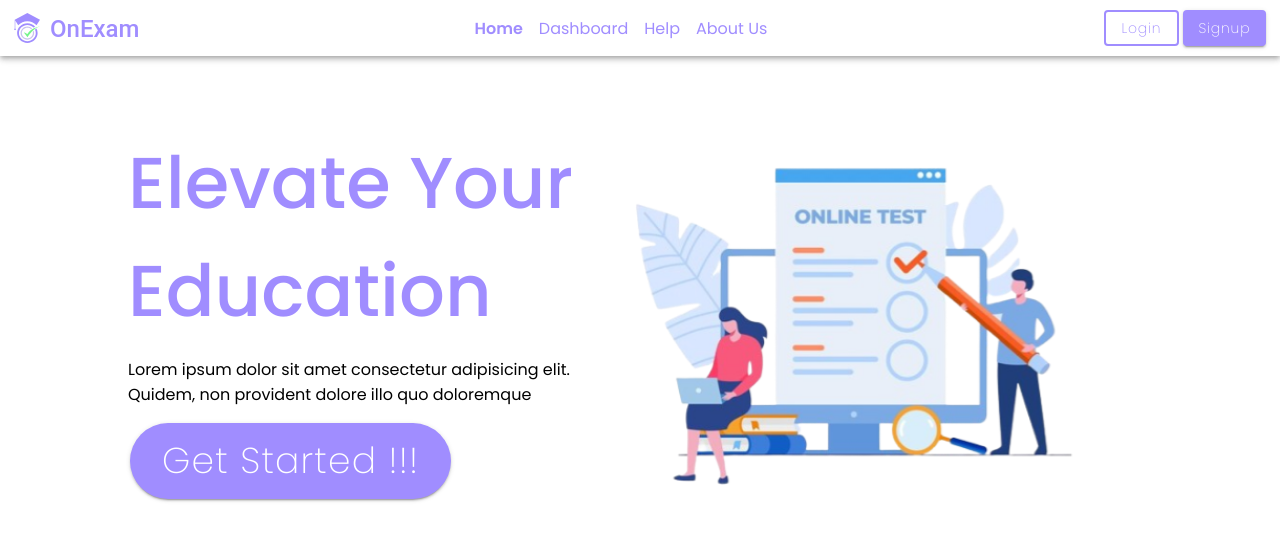
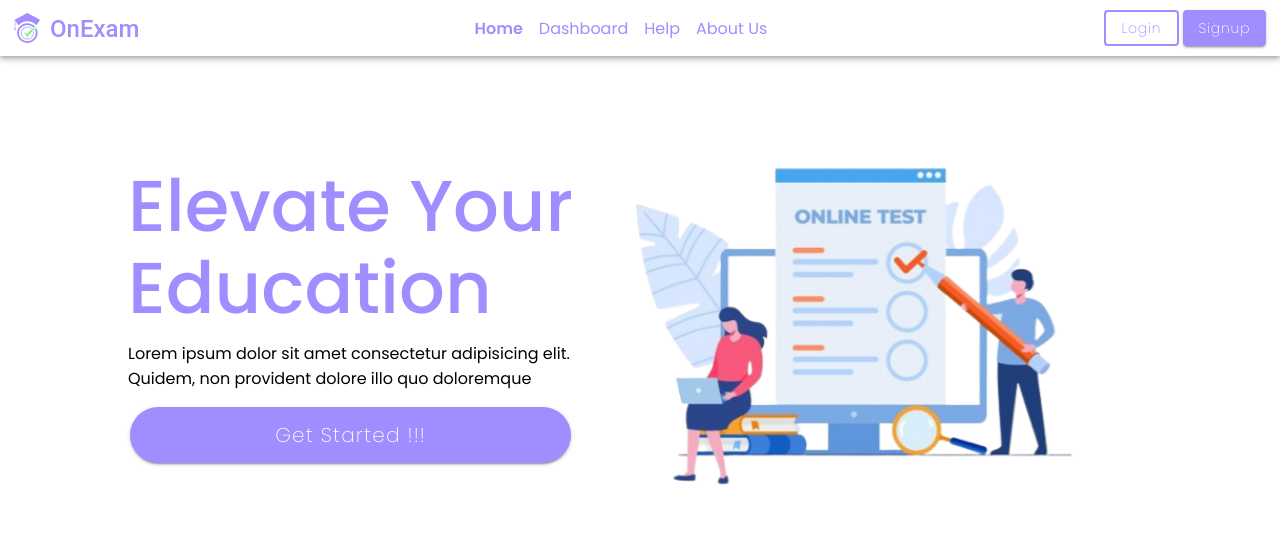
Before and after one commit to developercirclesmks/sistem-informasi-11, a React (Vite) app: page /home in a window 1280 px wide. Shown: the top 540 px of the page. Built offline with nearby package versions, Linux system fonts and the light colour scheme.

Commit message:
refactor : use Ionic Button

```diff
--- a/src/components/atoms/button/roundButton.module.css
+++ /dev/null
@@ -1,9 +0,0 @@
-
-.buttons{
-  font-family: Poppins;
-  color: white;
-  text-transform: none;
-  font-weight: 200;
-  font-size: 36px;
-  padding:6px 12px;
-}
--- a/src/components/atoms/button/roundButton.tsx
+++ /dev/null
@@ -1,26 +0,0 @@
-import {
-	IonButton,
-	IonContent,
-	IonHeader,
-	IonPage,
-	IonTitle,
-	IonToolbar,
-} from "@ionic/react";
-import React from "react";
-import style from "./roundButton.module.css";
-
-interface RoundButtonProps {
-	children: React.ReactNode;
-	onclick?:()=>void;
-	};
-
-const RoundButton: React.FC<RoundButtonProps> = (props) => {
-	const { children,onclick } = props;
-	return (
-			<IonButton onClick={onclick} color="" size="large" shape="round">
-				<span className={style.buttons}>{children}</span>
-			</IonButton>
-	);
-};
-
-export default RoundButton; // Renamed to start with a capital letter (convention)
--- a/src/components/organisms/Hero/Hero.module.css
+++ b/src/components/organisms/Hero/Hero.module.css
@@ -1,10 +1,10 @@
+
 .main{
   display:flex;
   width: 100%;
   padding:64px 128px;
   justify-content: space-between;
   align-items: center;
-  background-color: #ffffff;
 }
 
 .heroContent{
@@ -20,11 +20,8 @@
   font-size: 72px;
   font-weight: 500;
   min-width: max-content;
+  line-height:82px;
 
-}
-
-.text{
-  color: black;
 }
 
 .buttons{
--- a/src/components/organisms/Hero/Hero.tsx
+++ b/src/components/organisms/Hero/Hero.tsx
@@ -5,7 +5,8 @@ import {
 	IonTitle,
 	IonToolbar,
 	IonButton,
-  IonImg,
+	IonImg,
+	IonText,
 } from "@ionic/react";
 import React from "react";
 import style from "./Hero.module.css";
@@ -15,22 +16,24 @@ const Hero: React.FC = () => {
 	return (
 		<main className={style.main}>
 			<section className={style.heroContent}>
-				<span className={style.heading}>
+				<IonText className={style.heading}>
 					Elevate Your
 					<br /> Education
-				</span>
-				<span className={style.text}>
+				</IonText>
+				<IonText className={style.text}>
 					Lorem ipsum dolor sit amet consectetur adipisicing elit. Quidem, non
 					provident dolore illo quo doloremque
-				</span>
-				<div>
-				<RoundButton>Get Started !!!</RoundButton>
-				</div>
+				</IonText>
+				<IonButton shape="round" size="large">
+					Get Started !!!
+				</IonButton>
 			</section>
-      <section className={style.heroImages} draggable={false} >
-          <IonImg draggable={false} src="./images/Hero Image.png" alt="Heroes"/>
-      </section>
 
+
+
+			<section className={style.heroImages} draggable={false}>
+				<IonImg draggable={false} src="./images/Hero Image.png" alt="Heroes" />
+			</section>
 		</main>
 	);
 };
--- a/src/pages/NotFound.module.css
+++ b/src/pages/NotFound.module.css
@@ -1,14 +1,7 @@
 .main{
-  background-color: white;
   display: flex;
   justify-content: center;
   align-items: center;
-  color:rgb(160, 141, 255);
-}
-.imagesCtn{
-  display: flex;
-  justify-content: center;
-  width: 100%;
 }
 
 
@@ -26,10 +19,9 @@
 }
 
 .text{
-  font-family: 'Roboto Slab',serif;
-  font-size: 64px;
   text-align: center;
-  text-shadow: rgba(0, 0, 0, 0.27) 3px 3px;
-  font-weight: 600;
+  text-shadow: rgba(0, 0, 0, 0.27) 1px 1px;
+  font-weight: 300;
   letter-spacing: 1px;
+  font-size:32px;
 }
--- a/src/pages/NotFound.tsx
+++ b/src/pages/NotFound.tsx
@@ -1,43 +1,45 @@
 import {
+  IonButton,
   IonCol,
   IonContent,
   IonGrid,
   IonHeader,
   IonPage,
   IonRow,
+  IonText,
   IonTitle,
   IonToolbar,
 } from "@ionic/react";
 import React, { useState, useEffect } from "react";
-import { useHistory } from "react-router-dom"; // Import useHistory from react-router-dom
+import { useHistory } from "react-router-dom";
 import Navbar from "../components/organisms/Navbar/Navbar";
 import style from "./NotFound.module.css";
-import RoundButton from "../components/atoms/button/roundButton";
 
 const NotFound: React.FC = () => {
-  const history = useHistory(); // Get access to the router history
-  const [redirectTimer, setRedirectTimer] = useState(7); // Initial timer value in seconds
+  const history = useHistory();
+  const [redirectTimer, setRedirectTimer] = useState(7);
 
-  // This effect will decrement the timer every second
   useEffect(() => {
     const timer = setInterval(() => {
       if (redirectTimer > 0) {
         setRedirectTimer((prevTimer) => prevTimer - 1);
       } else {
-        clearInterval(timer); // Stop the timer when it reaches 0
-        redirectToHome();
+        clearInterval(timer);
+        redirectToHome()
+        watisdis();
       }
     }, 1000);
 
-    // Clean up the interval when the component unmounts
     return () => clearInterval(timer);
   }, [redirectTimer]);
 
-  // Function to redirect to the homepage
   const redirectToHome = () => {
-    history.push("/"); // Replace '/' with the actual URL of your homepage
+    history.push("/");
   };
 
+  const watisdis =()=> {
+    console.log(("redirect"));
+  }
   return (
     <IonPage>
       <IonHeader>
@@ -47,11 +49,10 @@ const NotFound: React.FC = () => {
         <main className={style.main}>
           <div className={style.container}>
             <img src="./icon/404.svg" alt="logos" draggable={false} />
-            <span className={style.text}>
+            <IonText color='primary' className={style.text}>
               Oops, it seems you've ventured off the path!
-            </span>
-            <RoundButton onclick={redirectToHome}>Back To Home in... {redirectTimer}</RoundButton>
-
+            </IonText>
+            <IonButton size="large" shape="round"  onClick={redirectToHome}>Back To Home in... {redirectTimer}</IonButton>
           </div>
         </main>
       </IonContent>
```
